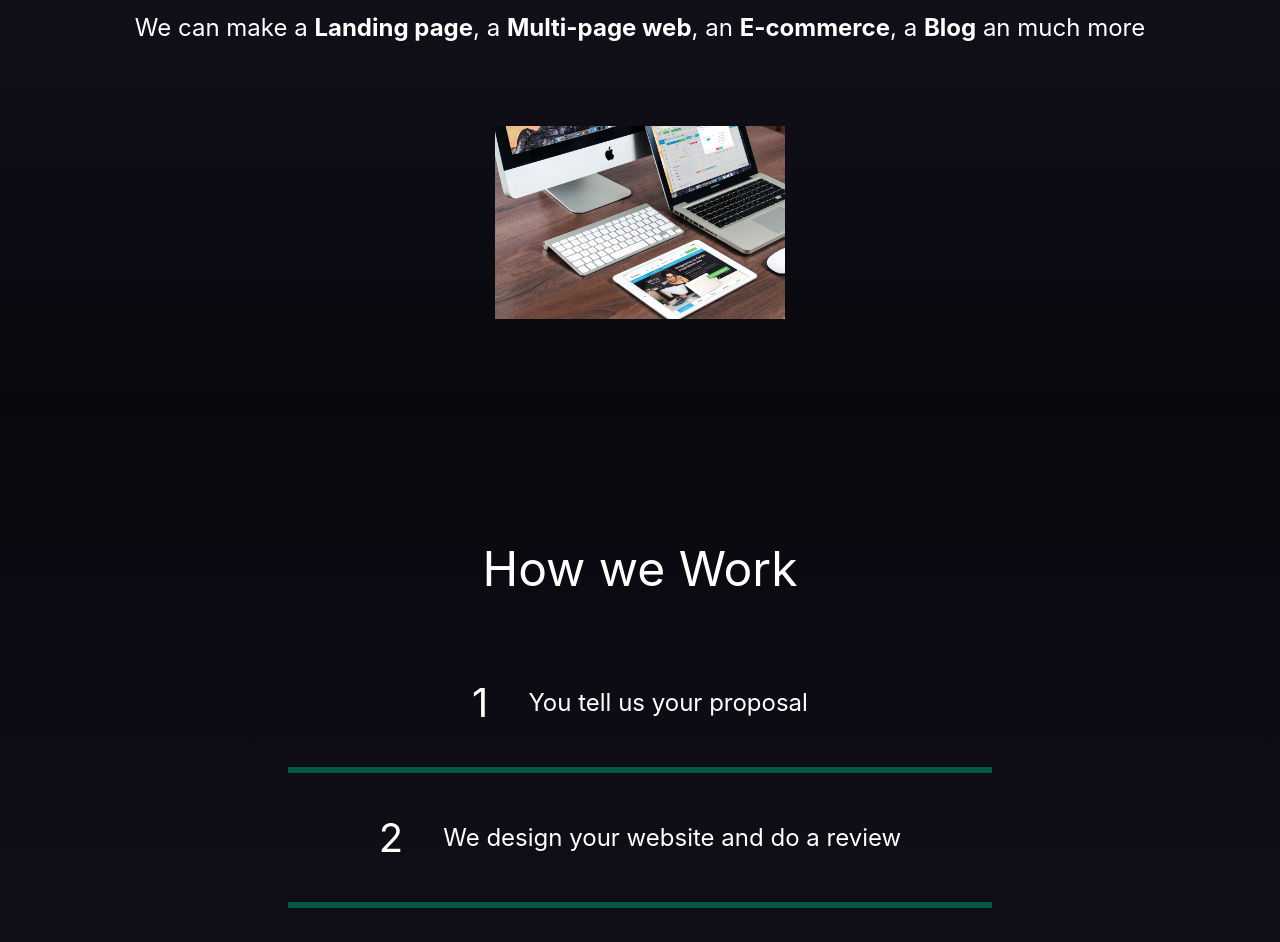
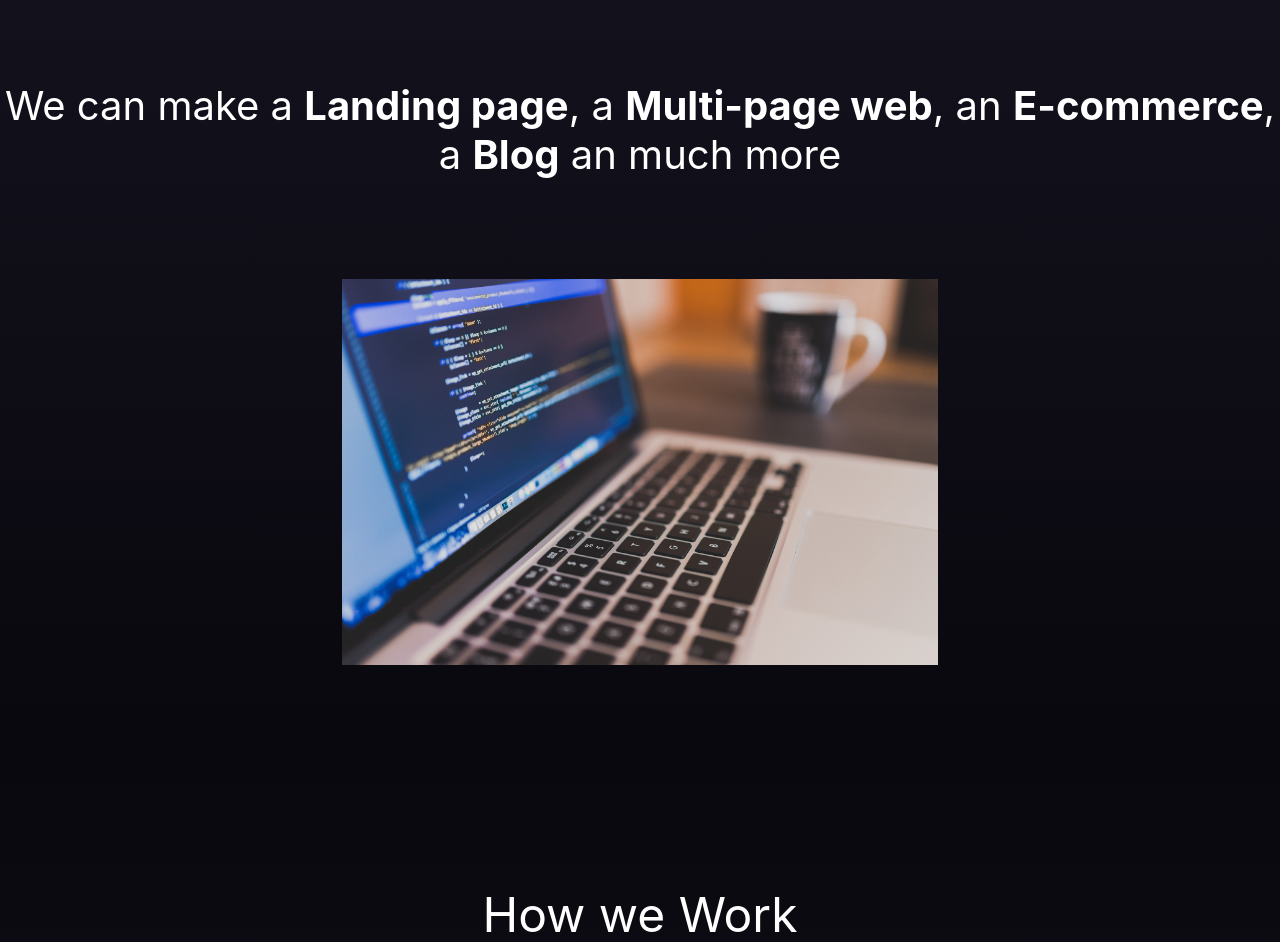
Before and after one commit to Lucano17/spa_template, a React (Vite) app: page / in a window 1280 px wide. Shown: the part 1000-1942 px from the top of the page. Built offline with nearby package versions, Linux system fonts and the light colour scheme.

Commit message:
change desktop image

```diff
--- a/src/Screens/Contact.module.css
+++ b/src/Screens/Contact.module.css
@@ -1,7 +1,7 @@
 .contact {
     align-items: center;
     display: flex;
-    padding-top: 50px;
+    padding-top: 70px;
     padding-bottom: 100px;
     flex-direction: column;
     background: linear-gradient(180deg, #09080e, #171522);
@@ -76,6 +76,9 @@ input:-webkit-autofill:active{
 }
 
 @media (min-width: 800px) {
+    .contact {
+        padding-top: 50px;
+    }
     .form {
         width: 50%;
     }
--- a/src/Screens/Services.jsx
+++ b/src/Screens/Services.jsx
@@ -1,6 +1,6 @@
 import React from 'react'
 import styles from "./Services.module.css"
-import desktop from "../assets/desktop.jpg"
+import coding1 from "../assets/coding1.jpg"
 
 const Services = () => {
 
@@ -12,7 +12,7 @@ const Services = () => {
       <p>We can make a <b>Landing page</b>, a <b>Multi-page web</b>, an <b>E-commerce</b>, a <b>Blog</b> an much more </p>
       <img
       className={styles.desktopImage}
-      src={desktop}
+      src={coding1}
       alt="desktop image" />
     </div>
   )
--- a/src/Screens/Services.module.css
+++ b/src/Screens/Services.module.css
@@ -7,7 +7,7 @@
 }
 
 .desktopImage {
-    width: 298 px;
+    width: 298px;
     height: 193px;
     padding-bottom: 80px;
 }
@@ -19,12 +19,12 @@
     text-align: center;
 }
 
-@media (min-width:800) {
+@media (min-width: 800px) {
     .services p {
         font-size: 2.5em;
     }
     .desktopImage {
         width: 596px;
-        height: 386;
+        height: 386px;
     }
 }
```
Also changed, not shown: src/assets/coding1.jpg (added), 1 other file (tests, documents, lock files or other folders).
